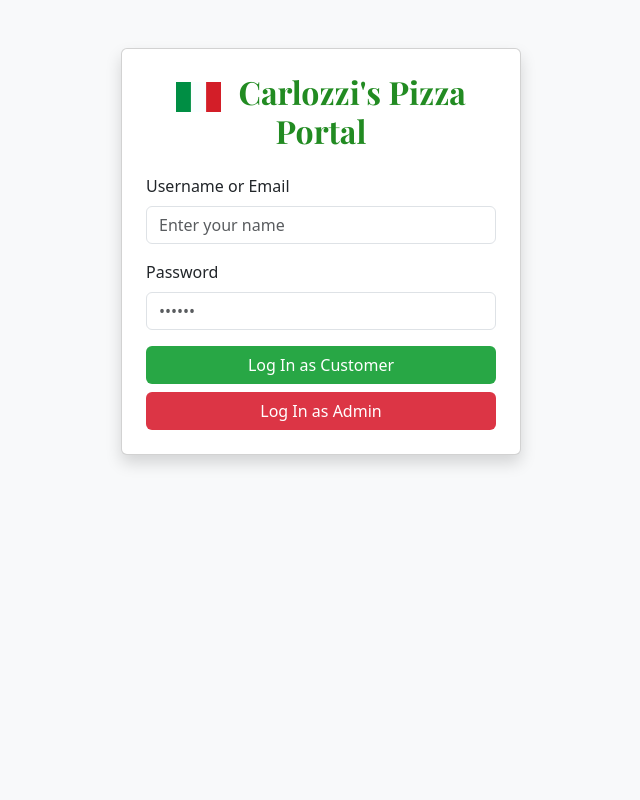
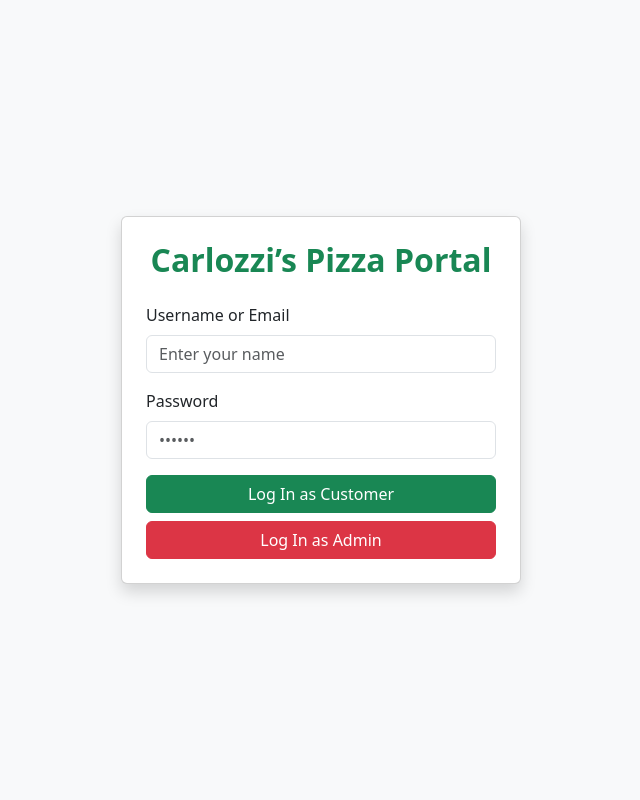
Before and after one commit to ccarlozzi/carlozzi-pizza-portal, a Flask app: page /login in a window 1280 px wide. Shown: the whole page, without its empty margins (319-959 px from the left). Run offline with Flask 3, Linux system fonts and the light colour scheme.

Commit message:
Add styled login.html with customer/admin buttons

```diff
--- a/templates/login.html
+++ b/templates/login.html
@@ -1,40 +1,33 @@
 <!DOCTYPE html>
 <html lang="en">
-<head> <link href="https://fonts.googleapis.com/css2?family=Playfair+Display:wght@700&display=swap" rel="stylesheet">
-
+<head>
   <meta charset="UTF-8">
   <title>Login - Carlozzi's Pizza Portal</title>
   <meta name="viewport" content="width=device-width, initial-scale=1">
   <link href="https://cdn.jsdelivr.net/npm/bootstrap@5.3.0/dist/css/bootstrap.min.css" rel="stylesheet">
 </head>
+<body class="bg-light d-flex justify-content-center align-items-center vh-100">
 
-<body class="bg-light">
-  <div class="container mt-5">
-    <div class="card shadow p-4 mx-auto" style="max-width: 400px;">
-      <h2 class="text-center mb-4" style="font-family: 'Playfair Display', serif; color: #228B22;">
-  <img src="/static/italy.jpg" alt="Italian Flag" style="height: 30px; margin-right: 10px;">
-  Carlozzi's Pizza Portal
-</h2>
+  <div class="card shadow p-4" style="width: 100%; max-width: 400px;">
+    <h2 class="text-center mb-4 text-success fw-bold">Carlozzi’s Pizza Portal</h2>
 
-
-
-      <form>
+    <form action="/handle_login" method="POST">
       <div class="mb-3">
         <label for="username" class="form-label">Username or Email</label>
-          <input type="text" class="form-control" id="username" placeholder="Enter your name">
+        <input type="text" class="form-control" id="username" name="username" placeholder="Enter your name">
       </div>
+
       <div class="mb-3">
         <label for="password" class="form-label">Password</label>
-          <input type="password" class="form-control" id="password" placeholder="••••••">
+        <input type="password" class="form-control" id="password" name="password" placeholder="••••••">
       </div>
 
       <div class="d-grid gap-2">
-  <a href="/" class="btn" style="background-color: #28a745; color: white;">Log In as Customer</a>  <!-- Green -->
-  <a href="/orders" class="btn" style="background-color: #dc3545; color: white;">Log In as Admin</a> <!-- Red -->
+        <button type="submit" name="role" value="customer" class="btn btn-success">Log In as Customer</button>
+        <button type="submit" name="role" value="admin" class="btn btn-danger">Log In as Admin</button>
+      </div>
+    </form>
   </div>
 
-      </form>
-    </div>
-  </div>
 </body>
 </html>
```
Lines whose indentation alone changed are shown as unchanged.
